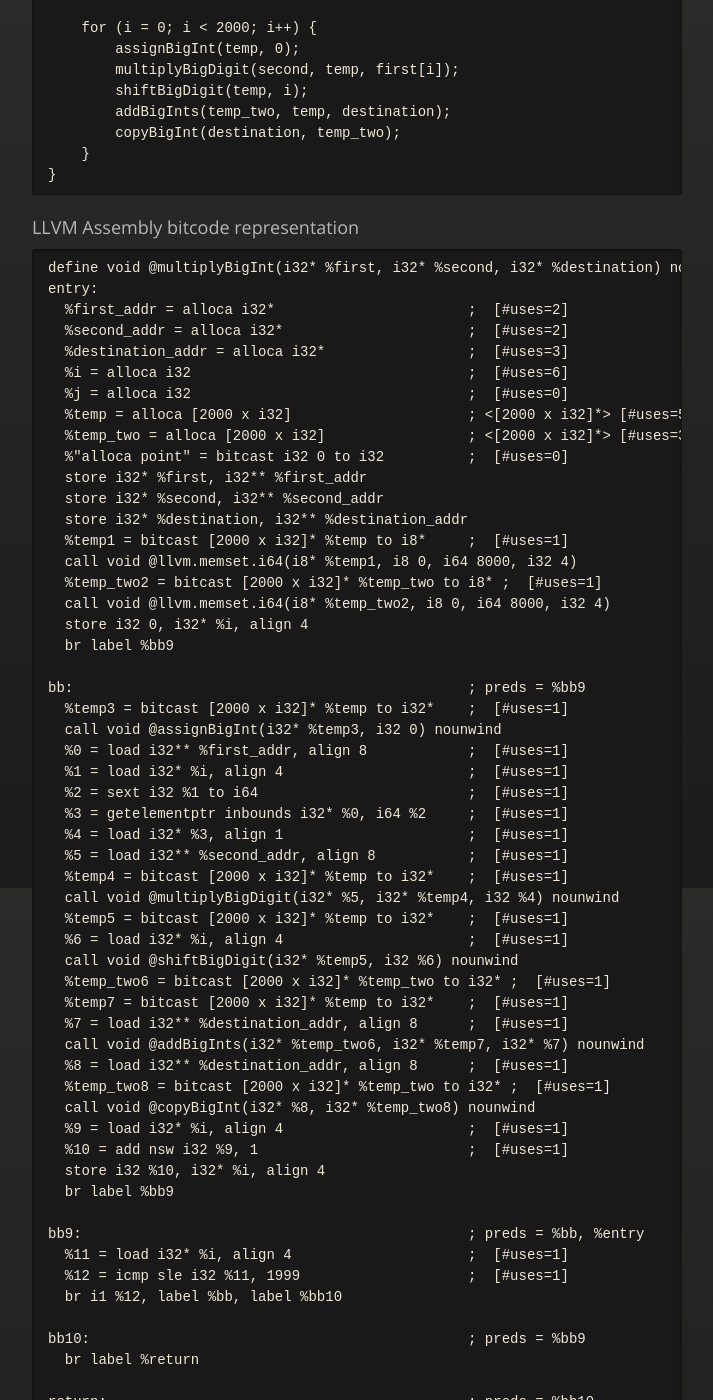
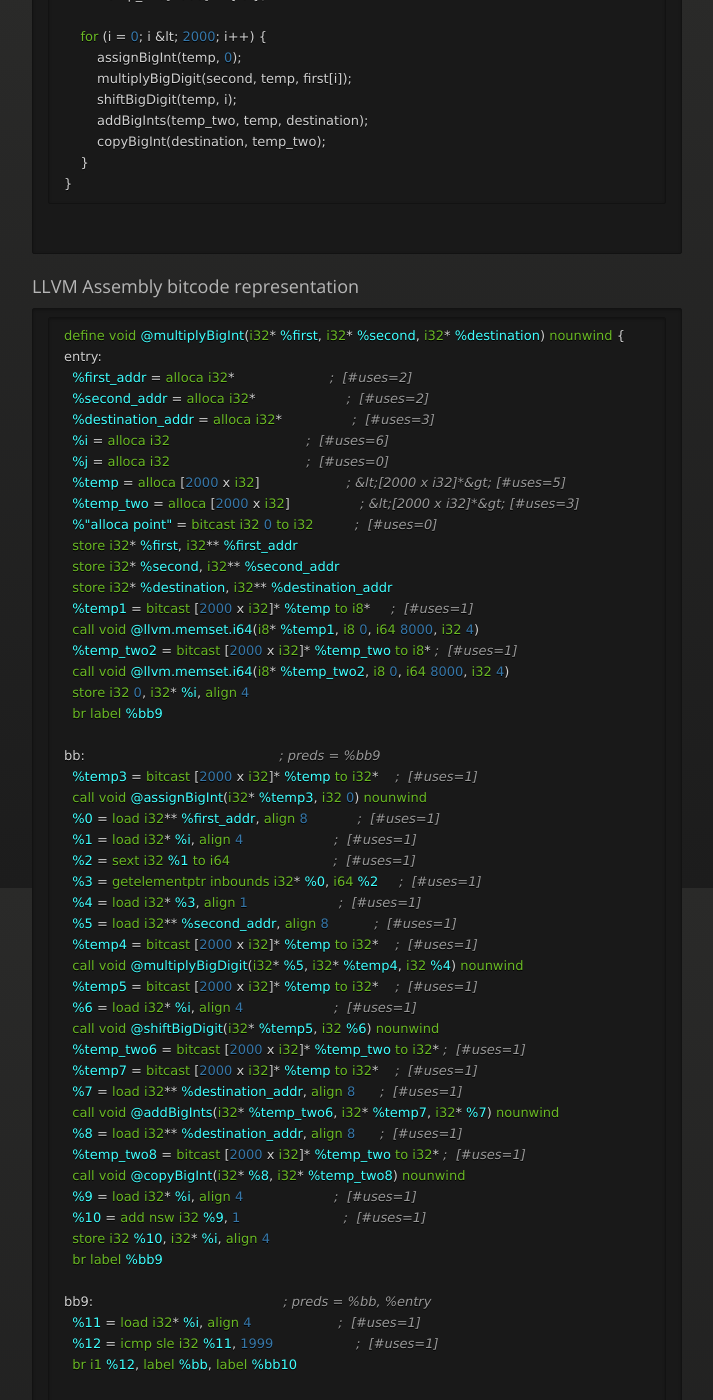
Before and after one commit to ismarc/ismarc.github.com, a Jekyll site: the page built from _posts/2010-09-06-Rocketship-Overview.html, in a window 1280 px wide and 1400 px high, scrolled down 1812 px. Shown: the whole window, without its empty margins (283-996 px from the left). Built offline with Jekyll 4.4.1, drawn with Linux system fonts in a browser that asks for light colours; nearby versions of some CDN libraries; some of the changed text lies outside the part shown.

Commit message:
Add syntax highlighting

```diff
--- a/_posts/2010-09-06-Rocketship-Overview.html
+++ b/_posts/2010-09-06-Rocketship-Overview.html
@@ -30,7 +30,9 @@ excerpt: RocketShip was created as a way to extract more useful documentation fr
 <h3>Example</h3>
 <p>What new product would be complete without a demonstration of capabilities? Rather than a contrived set of code to generate a graph that looks wonderful, I have been testing RocketShip against code I had laying around from working on Project Euler problems. Below is the source code for the function, the assembly representation of the bitcode and the subsequent graph that was generated automatically.</p>
 <h3>Original Source</h3>
-<pre class="sh_c">void multiplyBigInt(int first[], int second[], int destination[])
+<pre class="sh_c">
+{% highlight c %}
+void multiplyBigInt(int first[], int second[], int destination[])
 {
     int i;
     int temp[2000] = { 0 };
@@ -44,9 +46,12 @@ excerpt: RocketShip was created as a way to extract more useful documentation fr
         copyBigInt(destination, temp_two);
     }
 }
+{% endhighlight %}
 </pre>
 <h3>LLVM Assembly bitcode representation</h3>
-<pre>define void @multiplyBigInt(i32* %first, i32* %second, i32* %destination) nounwind {
+<pre>
+{% highlight llvm %}
+define void @multiplyBigInt(i32* %first, i32* %second, i32* %destination) nounwind {
 entry:
   %first_addr = alloca i32*                       ;  [#uses=2]
   %second_addr = alloca i32*                      ;  [#uses=2]
@@ -103,6 +108,7 @@ bb10:                                             ; preds = %bb9
 return:                                           ; preds = %bb10
   ret void
 }
+{% endhighlight %}
 </pre>
 <h3>Generated Graph</h3>
 <p><img alt="multiplyBigInt" src="//ismarc.github.com/images/rocketship_1.png"/></p>
```
